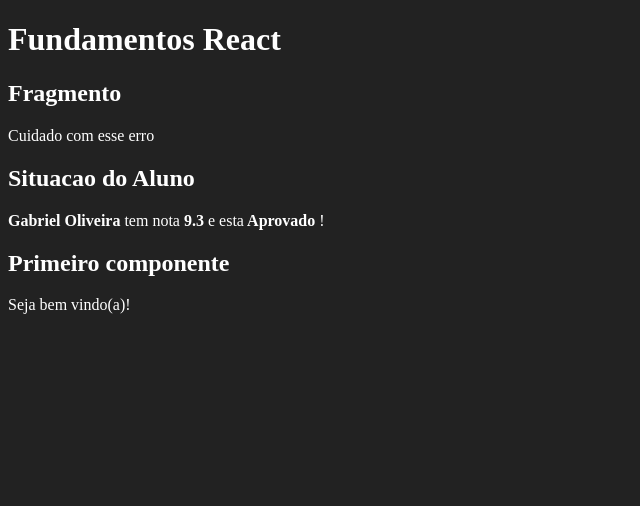
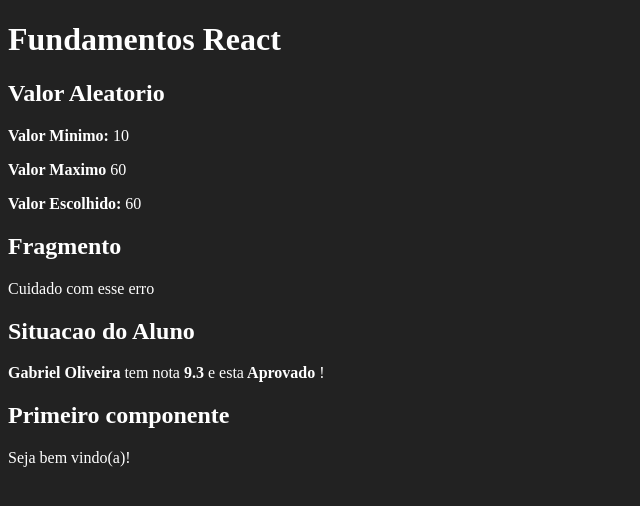
Before and after one commit to amandaoliveiracampos/fundamentos-react, a React (Create React App) app: page / in a window 1280 px wide. Shown: the top 506 px of the page, without its empty margins (0-640 px from the left). Built offline with nearby package versions, Linux system fonts and the light colour scheme; the HTML template or start-up script is replaced by a standard one.

Commit message:
Funcao retornar valor maximo

```diff
--- a/src/App.jsx
+++ b/src/App.jsx
@@ -1,5 +1,5 @@
 import React from "react";
-
+import Aleatorio from "./components/basicos/Aleatorio";
 import Primeiro from "./components/basicos/Primeiro";
 import ComParametro from "./components/basicos/ComParametro";
 import Fragmento from "./components/basicos/Fragemento";
@@ -7,6 +7,7 @@
 export default (_) => (
   <div id="app">
     <h1>Fundamentos React</h1>
+    <Aleatorio min={10} max={60} />
     <Fragmento />
     <ComParametro
       titulo="Situacao do Aluno"
--- /dev/null
+++ b/src/components/basicos/Aleatorio.jsx
@@ -0,0 +1,21 @@
+import React from "react";
+
+export default (props) => {
+  const { min, max } = props;
+  const aleatorio =
+    parseInt(Math.random() * (props.max - props.min)) + props.min;
+  return (
+    <div>
+      <h2>Valor Aleatorio</h2>
+      <p>
+        <strong>Valor Minimo: </strong> {min}
+      </p>
+      <p>
+        <strong>Valor Maximo</strong> {max}
+      </p>
+      <p>
+        <strong>Valor Escolhido: </strong> {max}
+      </p>
+    </div>
+  );
+};
```
